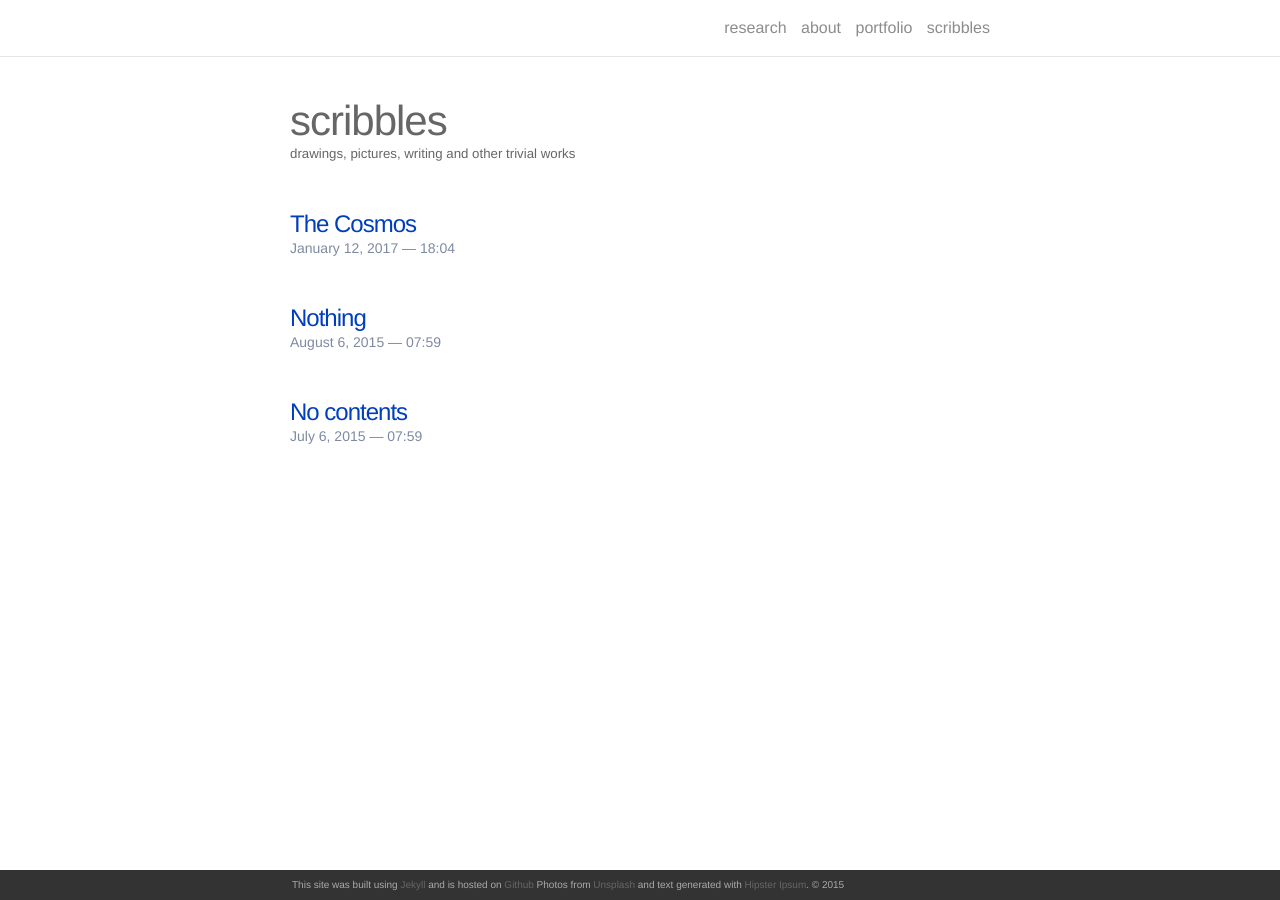
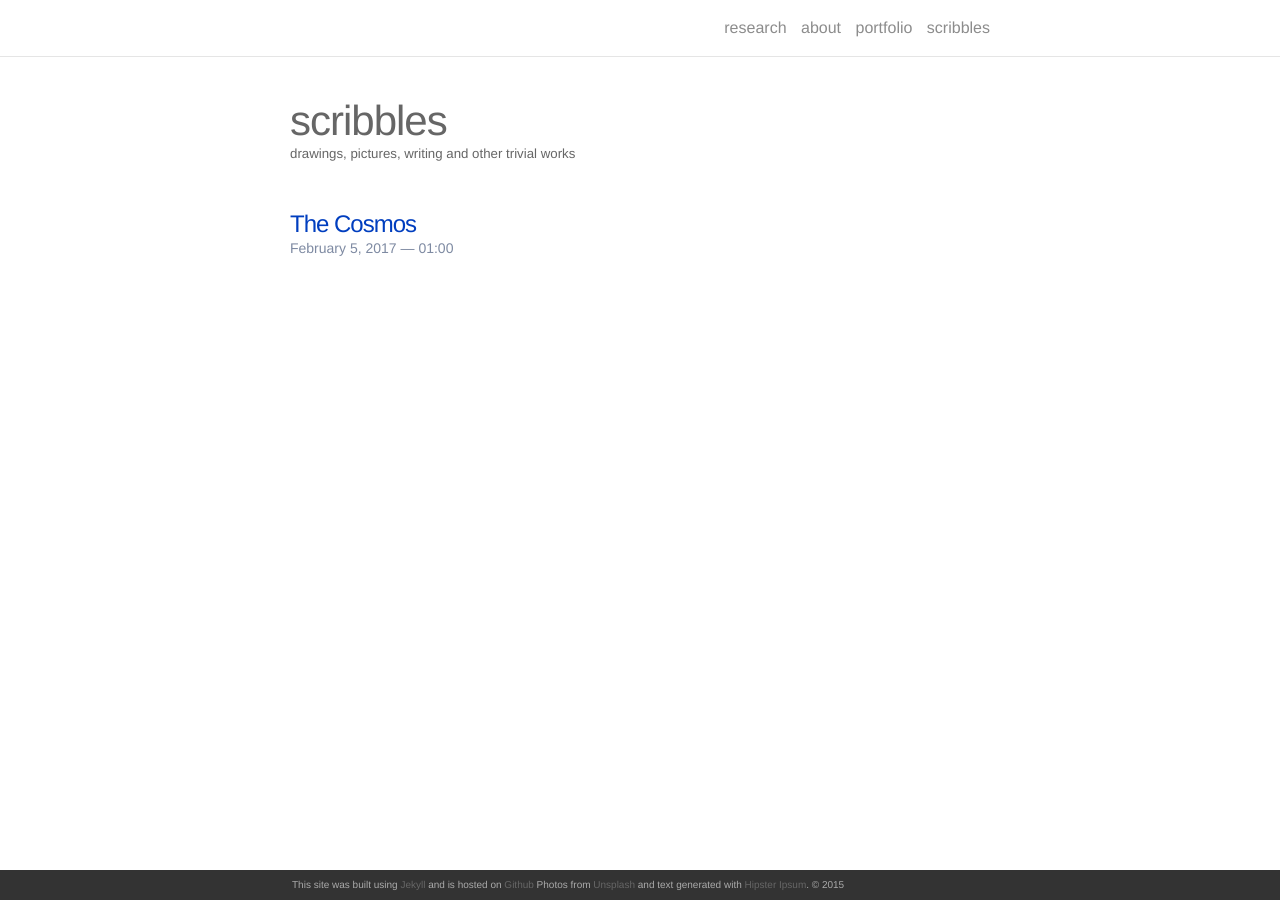
Before and after one commit to lucid2713/lucid2713.github.io, a Jekyll site: the page built from scribbles.md, in a window 1280 px wide. Built offline with Jekyll 4.4.1, drawn with Linux system fonts in a browser that asks for light colours; nearby versions of some CDN libraries.

Commit message:
scribblesEdit

```diff
--- a/_scribbles/2015-07-06-soliloquy.markdown
+++ /dev/null
@@ -1,9 +0,0 @@
----
-layout: post
-title: No contents
-date: 2015-07-06 07:59:00
----
-
-
-
-### No contents
--- a/_scribbles/2015-08-06-fantasy.markdown
+++ /dev/null
@@ -1,8 +0,0 @@
----
-layout: post
-title: Nothing
-date: 2015-08-06 07:59:00
----
-
-
-### Not
--- a/_scribbles/2015-05-05-emperor.markdown
+++ b/_scribbles/2017-02-05-Cosmos.markdown
@@ -1,12 +1,12 @@
 ---
 layout: post
 title: The Cosmos
-date: 2017-01-12 18:04:00
+date: 2017-02-05 01:00:00
 ---
 
 I've had interest and curiosity in the cosmos for years, though I haven't studied deeply about it.
 <br/><br/>
-Since I was young, whenever I'm about to sleep and close my eyes, then falling asleep vaguely, I used to see lots of twinkling particles floating in the dark infinite space. They continuously and slowly moved spirally, changing colors from blue to red and red to blue.
+Since I was young, whenever I was about to sleep and close my eyes, then falling asleep vaguely, I used to see lots of twinkling particles floating in the dark infinite space. They continuously and slowly moved spirally, changing colors from blue to red and red to blue.
 <br/><br/>
 When I was a kid I feared to seeing it, but growing older, It strikes me that particles might be related to the original memory - the memory of my body which is continuously changing as well as being composed of numerous elements(atoms etc). Although it might be ridiculous and dreaming thinking, in that all atoms in human body are changing wholly in a year as the process of metabolism, can it be possible that my memories of the past stored in atoms(my past body, me from the past!) are scattered all through the universe?
 <br/><br/>
```
